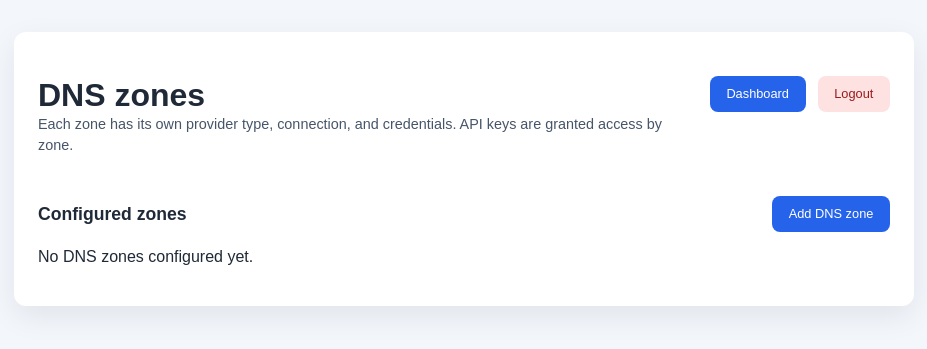
After one commit to hometinker12/api-to-dns, a FastAPI app: template src/templates/dns_zones.html in a window 1280 px wide. The commit adds this page. Shown: the top 349 px of the page, without its empty margins (176-1103 px from the left). Run offline with FastAPI, Linux system fonts and the light colour scheme; the template is opened without the code that fills it, so the values that code supplies are empty; parts of the project's set-up code (start-up, migrations or seed data) failed here and were passed over.

Commit message:
rename settings.html to dns_zones.html and additional html formatting changes

```diff
--- a/src/app.py
+++ b/src/app.py
@@ -64,6 +64,7 @@ templates = Jinja2Templates(directory="src/templates")
 AUTH_REDIRECT_DETAILS = {"Authentication required", "Invalid or expired session"}
 WEB_AUTH_PATH_PREFIXES = (
     "/admin",
+    "/dns-zones",
     "/settings",
     "/zones",
     "/api-keys",
@@ -370,14 +371,19 @@ def admin(request: Request, user: str = Depends(get_current_user)):
         return _render_error_response(request, exc)
 
 
-@app.get("/settings", response_class=HTMLResponse)
-def settings_page(request: Request, user: str = Depends(get_current_user)):
+@app.get("/settings")
+def legacy_settings_page_redirect(user: str = Depends(get_current_user)):
+    return RedirectResponse(url="/dns-zones", status_code=HTTP_303_SEE_OTHER)
+
+
+@app.get("/dns-zones", response_class=HTMLResponse)
+def dns_zones_page(request: Request, user: str = Depends(get_current_user)):
     with SessionLocal() as db:
         zones = list_dns_zones(db)
         zones_view = [dns_zone_public_dict(z) for z in zones]
     return templates.TemplateResponse(
         request=request,
-        name="settings.html",
+        name="dns_zones.html",
         context={"request": request, "zones": zones_view, "message": None},
     )
 
@@ -415,7 +421,7 @@ def zone_create(
             zones_view = [dns_zone_public_dict(z) for z in zones]
         return templates.TemplateResponse(
             request=request,
-            name="settings.html",
+            name="dns_zones.html",
             context={"request": request, "zones": zones_view, "message": "Zone name is required."},
         )
     with SessionLocal() as db:
@@ -424,7 +430,7 @@ def zone_create(
             zones_view = [dns_zone_public_dict(z) for z in zones]
             return templates.TemplateResponse(
                 request=request,
-                name="settings.html",
+                name="dns_zones.html",
                 context={"request": request, "zones": zones_view, "message": f"A zone named {canonical!r} already exists."},
             )
         cfg = build_zone_config_from_form(
@@ -447,7 +453,7 @@ def zone_create(
         zones_view = [dns_zone_public_dict(z) for z in zones]
     return templates.TemplateResponse(
         request=request,
-        name="settings.html",
+        name="dns_zones.html",
         context={"request": request, "zones": zones_view, "message": f"Zone {canonical!r} added."},
     )
 
@@ -457,7 +463,7 @@ def zone_edit_form(request: Request, zone_id: int, user: str = Depends(get_curre
     with SessionLocal() as db:
         row = db.get(DnsZoneConfig, zone_id)
         if not row:
-            return RedirectResponse(url="/settings", status_code=HTTP_303_SEE_OTHER)
+            return RedirectResponse(url="/dns-zones", status_code=HTTP_303_SEE_OTHER)
         settings = decode_zone_config(row)
         zone_view = dns_zone_public_dict(row)
         title_zone = row.zone_name
@@ -494,7 +500,7 @@ def zone_update(
     with SessionLocal() as db:
         row = db.get(DnsZoneConfig, zone_id)
         if not row:
-            return RedirectResponse(url="/settings", status_code=HTTP_303_SEE_OTHER)
+            return RedirectResponse(url="/dns-zones", status_code=HTTP_303_SEE_OTHER)
         existing = decode_zone_config(row)
         cfg = build_zone_config_from_form(
             dns_provider_type,
@@ -543,7 +549,7 @@ def zone_delete(request: Request, zone_id: int, user: str = Depends(get_current_
         zones_view = [dns_zone_public_dict(z) for z in zones]
     return templates.TemplateResponse(
         request=request,
-        name="settings.html",
+        name="dns_zones.html",
         context={"request": request, "zones": zones_view, "message": "Zone removed."},
     )
 
--- a/src/templates/admin.html
+++ b/src/templates/admin.html
@@ -13,12 +13,12 @@
         <p class="help">Signed in as {{ user }}</p>
       </div>
       <nav class="nav-links">
-        <a class="button" href="/settings">DNS Zones</a>
-        <a class="button" href="/api-keys">API Keys</a>
         <a class="button danger" href="/logout">Logout</a>
       </nav>
     </header>
     <nav class="nav-links">
+        <a class="button" href="/dns-zones">DNS Zones</a>
+      <a class="button" href="/api-keys">API Keys</a>
       <a class="button" href="/docs#/">API Docs</a>
     </nav>
     <section>
--- a/src/templates/api_key_edit.html
+++ b/src/templates/api_key_edit.html
@@ -11,7 +11,7 @@
       <h1>Edit API key</h1>
       <nav class="nav-links">
         <a class="button" href="/api-keys">Back to API keys</a>
-        <a class="button" href="/settings">DNS Zones</a>
+        <a class="button" href="/dns-zones">DNS Zones</a>
         <a class="button" href="/admin">Dashboard</a>
         <a class="button danger" href="/logout">Logout</a>
       </nav>
--- a/src/templates/api_keys.html
+++ b/src/templates/api_keys.html
@@ -11,7 +11,6 @@
       <h1>API Keys</h1>
       <nav class="nav-links">
         <a class="button" href="/admin">Dashboard</a>
-        <a class="button" href="/settings">DNS Zones</a>
         <a class="button danger" href="/logout">Logout</a>
       </nav>
     </header>
--- /dev/null
+++ b/src/templates/dns_zones.html
@@ -0,0 +1,61 @@
+<!DOCTYPE html>
+<html lang="en">
+<head>
+  <meta charset="UTF-8" />
+  <title>DNS zones</title>
+  <link rel="stylesheet" href="/static/style.css" />
+</head>
+<body>
+  <div class="page">
+    <header class="page-header">
+      <div>
+        <h1>DNS zones</h1>
+        <p class="help">Each zone has its own provider type, connection, and credentials. API keys are granted access by zone.</p>
+      </div>
+      <nav class="nav-links">
+        <a class="button" href="/admin">Dashboard</a>
+        <a class="button danger" href="/logout">Logout</a>
+      </nav>
+    </header>
+
+    {% if message %}
+      <div class="alert success">{{ message }}</div>
+    {% endif %}
+
+    <section>
+      <div class="section-title-row">
+        <h2>Configured zones</h2>
+        <a class="button" href="/zones/new">Add DNS zone</a>
+      </div>
+      {% if zones %}
+        <div class="table-wrap">
+          <table>
+            <thead>
+              <tr><th>Zone</th><th>Type</th><th>Target DNS Server</th><th class="actions-column">Actions</th></tr>
+            </thead>
+            <tbody>
+              {% for z in zones %}
+                <tr>
+                  <td><code>{{ z.zone_name }}</code></td>
+                  <td>{{ z.dns_provider_type|capitalize }}</td>
+                  <td>{% if z.dns_server %}<code>{{ z.dns_server }}</code>{% else %}&mdash;{% endif %}</td>
+                  <td class="actions-column">
+                    <div class="action-cell">
+                      <a class="button" href="/zones/{{ z.id }}/edit">Edit</a>
+                      <form action="/zones/{{ z.id }}/delete" method="post" onsubmit="return confirm('Remove this zone and detach it from all API keys?');">
+                        <button type="submit" class="danger">Delete</button>
+                      </form>
+                    </div>
+                  </td>
+                </tr>
+              {% endfor %}
+            </tbody>
+          </table>
+        </div>
+      {% else %}
+        <p>No DNS zones configured yet.</p>
+      {% endif %}
+    </section>
+  </div>
+</body>
+</html>
--- a/src/templates/zone_form.html
+++ b/src/templates/zone_form.html
@@ -10,7 +10,7 @@
     <header class="page-header">
       <h1>{{ title }}</h1>
       <nav class="nav-links">
-        <a class="button" href="/settings">All zones</a>
+        <a class="button" href="/dns-zones">All zones</a>
         <a class="button" href="/admin">Dashboard</a>
         <a class="button danger" href="/logout">Logout</a>
       </nav>
@@ -100,7 +100,7 @@
         </label>
       </section>
 
-      <div class="actions">
+      <div class="action-cell">
         <button type="submit">{% if zone %}Save zone{% else %}Create zone{% endif %}</button>
       </div>
     </form>
```
Also changed, not shown: src/templates/settings.html (deleted, +0 -61 lines), tests/test_app.py (+3 -3 lines), CHANGELOG.md.
